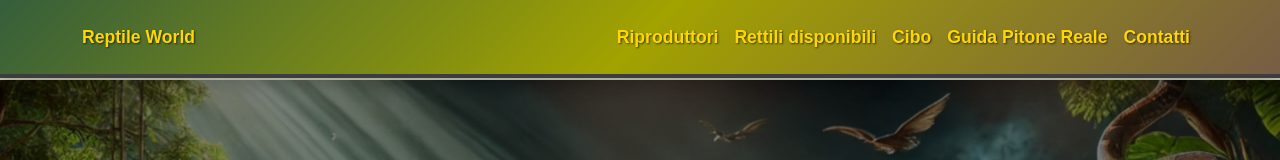
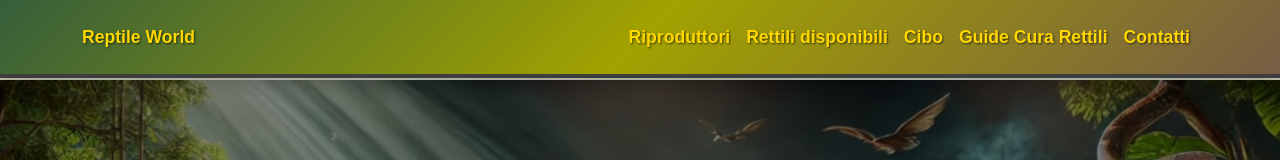
Before and after one commit to ReptileWorldbymihaisnake/ReptileWorld, a plain HTML site: page index.html in a window 1280 px wide. Shown: the top 160 px of the page. Drawn offline with nearby package versions, Linux system fonts and the light colour scheme.

Commit message:
Update index.html

```diff
--- a/index.html
+++ b/index.html
@@ -277,8 +277,8 @@
                     <li class="nav-item"><a class="nav-link" href="#" onclick="loadSection('available')">Rettili
                             disponibili</a></li>
                     <li class="nav-item"><a class="nav-link" href="#" onclick="loadSection('food')">Cibo</a></li>
-                    <li class="nav-item"><a class="nav-link" href="#" onclick="loadSection('care-guide')">Guida Pitone
-                            Reale</a></li>
+                <li class="nav-item"><a class="nav-link" href="#" onclick="loadSection('care-guide')">Guide Cura Rettili</a></li>
+
                     <li class="nav-item"><a class="nav-link" href="#" onclick="loadSection('contact')">Contatti</a></li>
                 </ul>
             </div>
```
